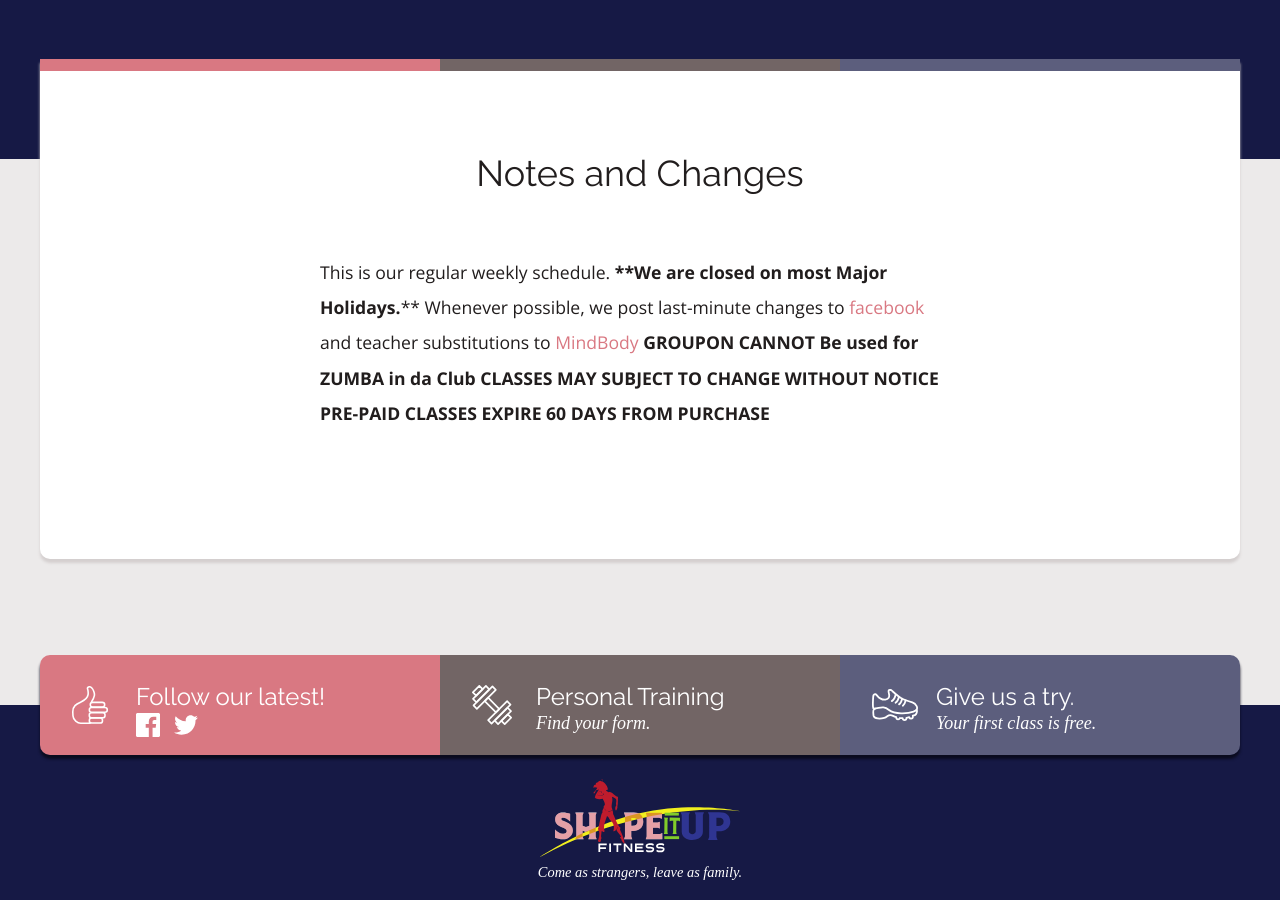
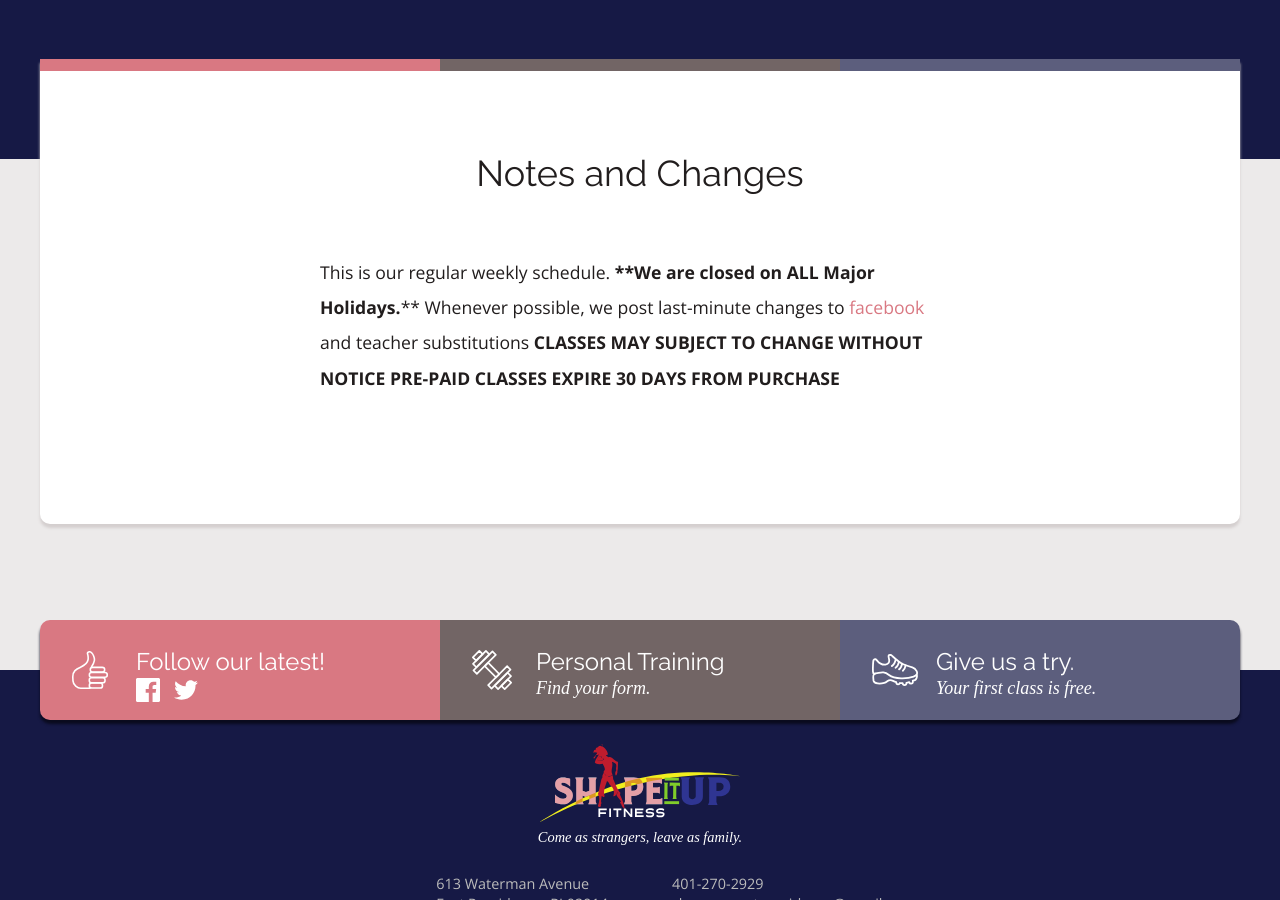
Before and after one commit to rwstone/shapeitup, a Jekyll site: the page built from schedule/index.md, in a window 1280 px wide and 900 px high, scrolled down 1362 px. Built offline with Jekyll 4.4.1, drawn with Linux system fonts in a browser that asks for light colours; some web fonts are replaced.

Commit message:
Updated Index

```diff
--- a/schedule/index.md
+++ b/schedule/index.md
@@ -88,8 +88,7 @@ layout: schedule
 ---
 
 This is our regular weekly schedule.
- ****We are closed on most Major Holidays.****
-Whenever possible, we post last-minute changes to [facebook](https://www.facebook.com/Shapeitupfitnessandnutrition) and teacher substitutions to [MindBody](https://clients.mindbodyonline.com/classic/home?studioid=112719)
-**GROUPON CANNOT Be used for ZUMBA in da Club**
+ ****We are closed on ALL Major Holidays.****
+Whenever possible, we post last-minute changes to [facebook](https://www.facebook.com/Shapeitupfitnessandnutrition) and teacher substitutions
 **CLASSES MAY SUBJECT TO CHANGE WITHOUT NOTICE**
-**PRE-PAID CLASSES EXPIRE 60 DAYS FROM PURCHASE**
+**PRE-PAID CLASSES EXPIRE 30 DAYS FROM PURCHASE**
```
